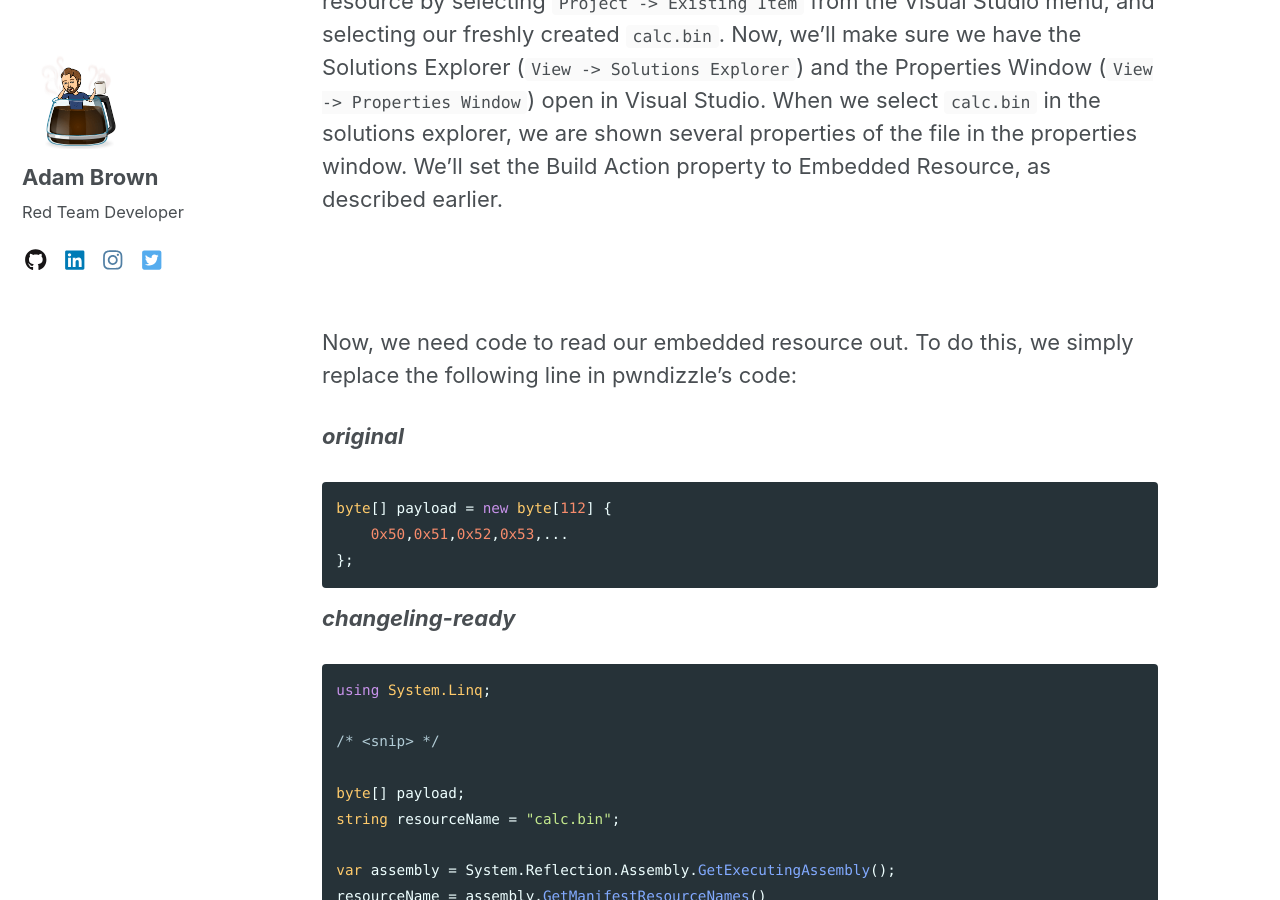
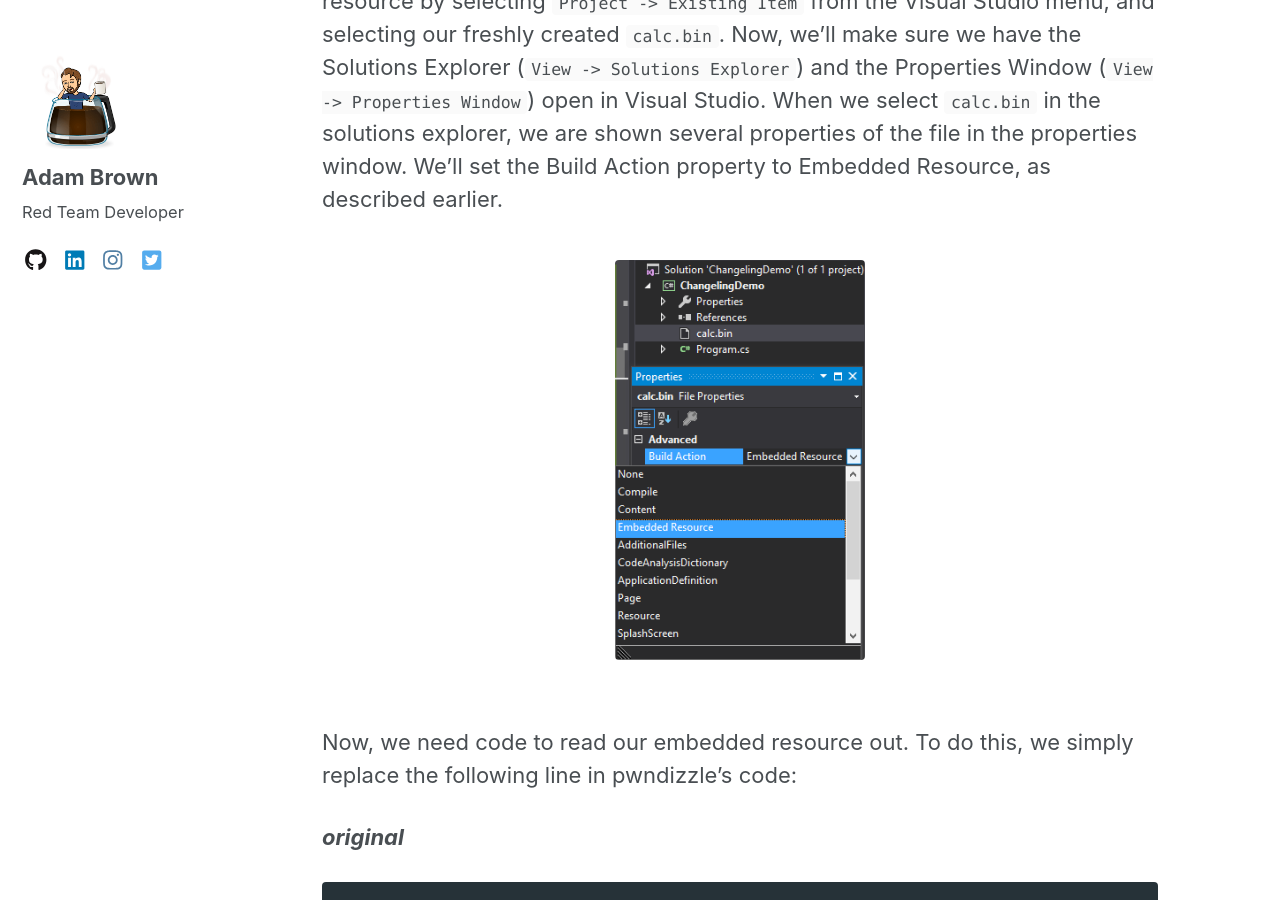
Before and after one commit to coffeegist/coffeegist.github.io, a Jekyll site: the page built from _posts/2020-03-24-changeling-a-feature-morphing-creature.md, in a window 1280 px wide and 900 px high, scrolled down 3134 px. Built offline with Jekyll 4.4.1, drawn with Linux system fonts in a browser that asks for light colours; nearby versions of some CDN libraries; comment, search, counter and statistics services are not loaded.

Commit message:
* Fix images on changeling post

```diff
--- a/_posts/2020-03-24-changeling-a-feature-morphing-creature.md
+++ b/_posts/2020-03-24-changeling-a-feature-morphing-creature.md
@@ -44,7 +44,7 @@ Saved as: calc.bin
 
 Now that we have our shellcode, we include it in our project as an embedded resource by selecting `Project -> Existing Item` from the Visual Studio menu, and selecting our freshly created `calc.bin`. Now, we'll make sure we have the Solutions Explorer (`View -> Solutions Explorer`) and the Properties Window (`View -> Properties Window`) open in Visual Studio. When we select `calc.bin` in the solutions explorer, we are shown several properties of the file in the properties window. We'll set the Build Action property to Embedded Resource, as described earlier.
 
-{% include figure image_path="/assets/images/2020-03-27-changeling-a-feature-morphing-creature/calc-bin-properties.png" width='30' %}
+{% include figure image_path="/assets/images/2020-03-24-changeling-a-feature-morphing-creature/calc-bin-properties.png" width='30' %}
 
 Now, we need code to read our embedded resource out. To do this, we simply replace the following line in pwndizzle's code:
 
@@ -86,7 +86,7 @@ Now, instead of having our shellcode converted to readable text and hardcoded, o
 
 Now that we have our newly generated `ShellcodeLoader.exe`, let's see what Changeling can do.
 
-{% include figure image_path="/assets/images/2020-03-27-changeling-a-feature-morphing-creature/changeling-help-menu.png" %}
+{% include figure image_path="/assets/images/2020-03-24-changeling-a-feature-morphing-creature/changeling-help-menu.png" %}
 
 Changeling currently exists with three methods, `extract`, `list`, and `replace`, and these methods are pretty self-explanatory. They can be used to extract, list, and replace any embedded resource in the assembly you pass to Changeling. The implications of this are that you no longer have to recompile tools that use shellcode for each individual assessment. You can simply take the payload from a static place, use Changeling to swap out the embedded resource, and you're good to go!
 
```
